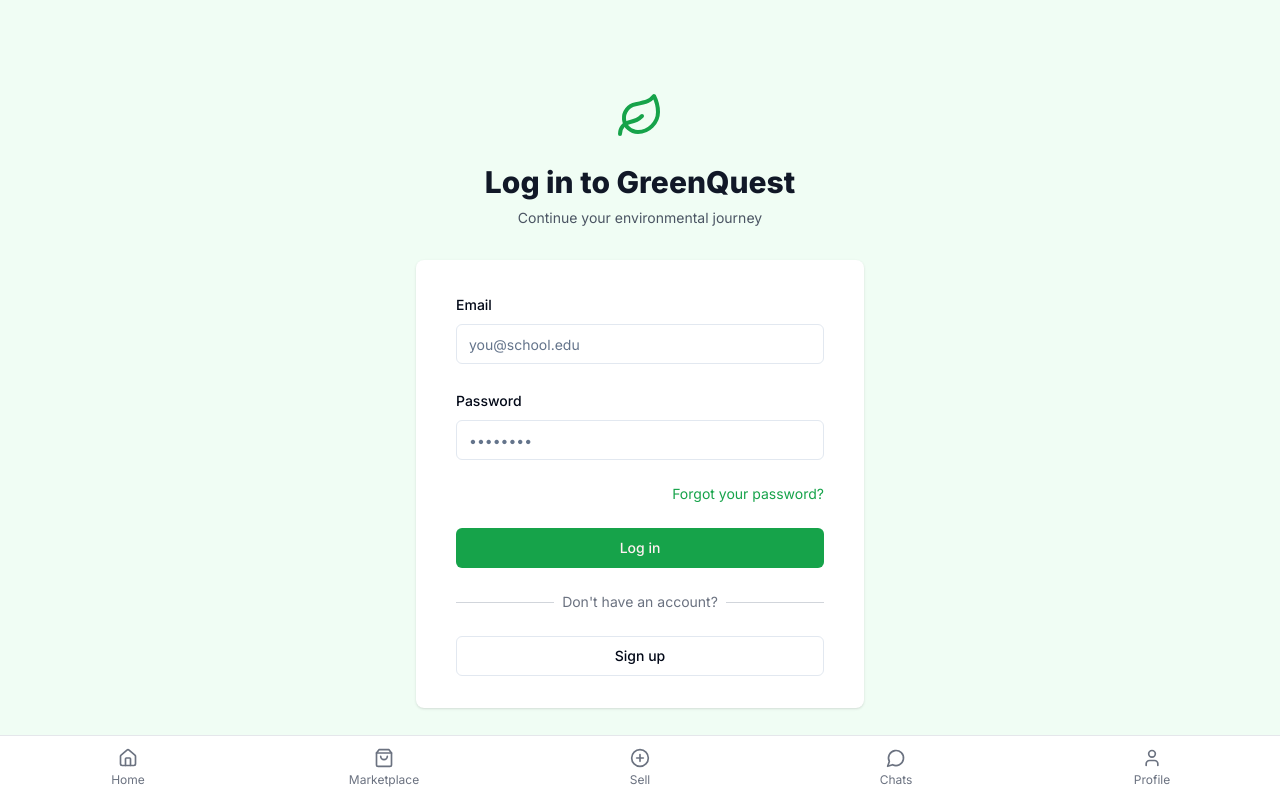
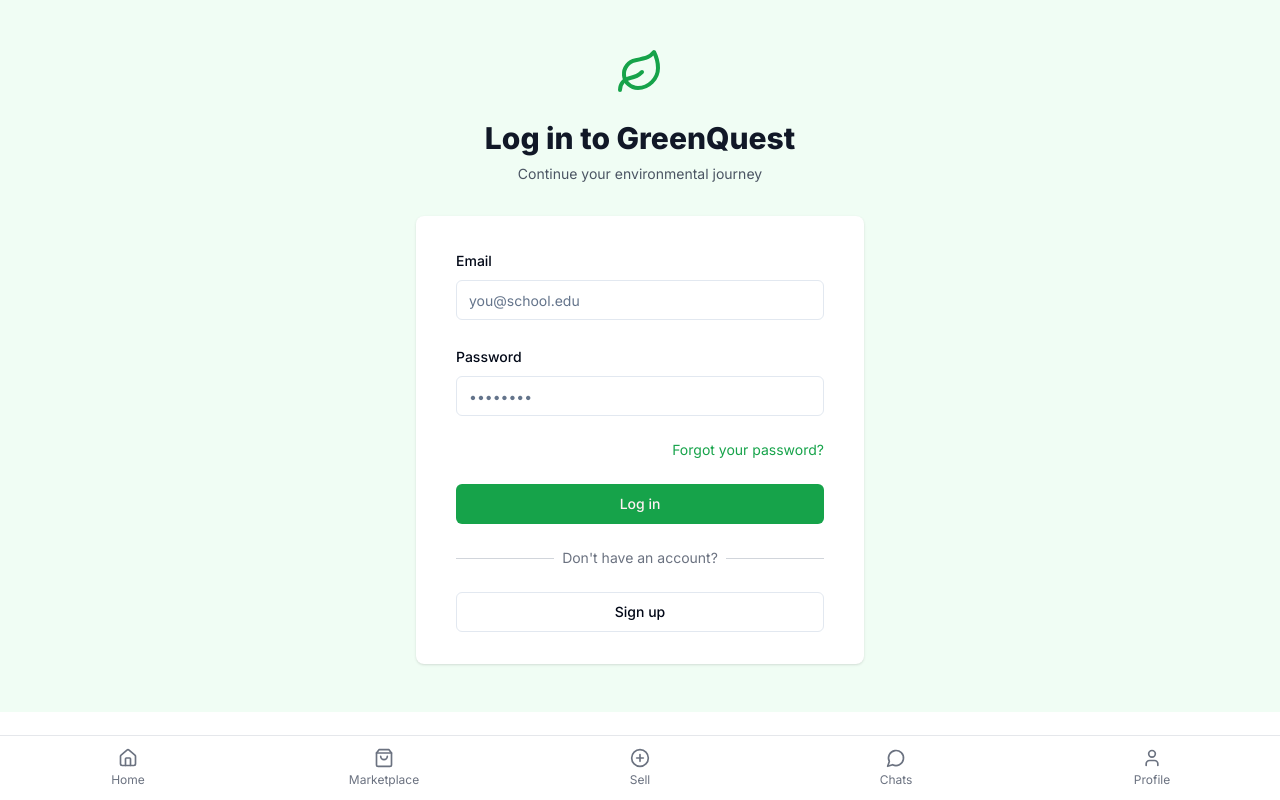
Before and after one commit to SU-OH/greenquest, a Next.js app: page /login in a window 1280 px wide. Built offline with nearby package versions, Linux system fonts and the light colour scheme; no server answers.

Commit message:
스크롤 문제

```diff
--- a/app/layout.tsx
+++ b/app/layout.tsx
@@ -21,13 +21,15 @@ export default function RootLayout({
 }) {
   return (
     <html lang="en">
-      <body className={`${inter.className} min-h-screen overflow-y-auto`}>
+      <body className={`${inter.className} min-h-screen`}>
         <ThemeProvider attribute="class" defaultTheme="light">
           <FirebaseProvider>
-            <MobileNav />
-            <main className="min-h-screen">
-              {children}
-            </main>
+            <div className="flex flex-col min-h-screen">
+              <MobileNav />
+              <main className="flex-1 overflow-y-auto">
+                {children}
+              </main>
+            </div>
           </FirebaseProvider>
         </ThemeProvider>
       </body>
--- a/app/login/page.tsx
+++ b/app/login/page.tsx
@@ -60,16 +60,16 @@ export default function LoginPage() {
   }
 
   return (
-    <div className="min-h-screen flex flex-col justify-center py-12 sm:px-6 lg:px-8 bg-green-50">
-      <div className="sm:mx-auto sm:w-full sm:max-w-md">
-        <div className="flex justify-center">
-          <Leaf className="h-12 w-12 text-green-600" />
+    <div className="flex-1 flex items-center justify-center py-12 px-4 sm:px-6 lg:px-8 bg-green-50">
+      <div className="w-full max-w-md space-y-8">
+        <div className="text-center">
+          <div className="flex justify-center">
+            <Leaf className="h-12 w-12 text-green-600" />
+          </div>
+          <h2 className="mt-6 text-3xl font-extrabold text-gray-900">Log in to GreenQuest</h2>
+          <p className="mt-2 text-sm text-gray-600">Continue your environmental journey</p>
         </div>
-        <h2 className="mt-6 text-center text-3xl font-extrabold text-gray-900">Log in to GreenQuest</h2>
-        <p className="mt-2 text-center text-sm text-gray-600">Continue your environmental journey</p>
-      </div>
 
-      <div className="mt-8 sm:mx-auto sm:w-full sm:max-w-md">
         <div className="bg-white py-8 px-4 shadow sm:rounded-lg sm:px-10">
           {error && (
             <Alert variant="destructive" className="mb-6">
```
